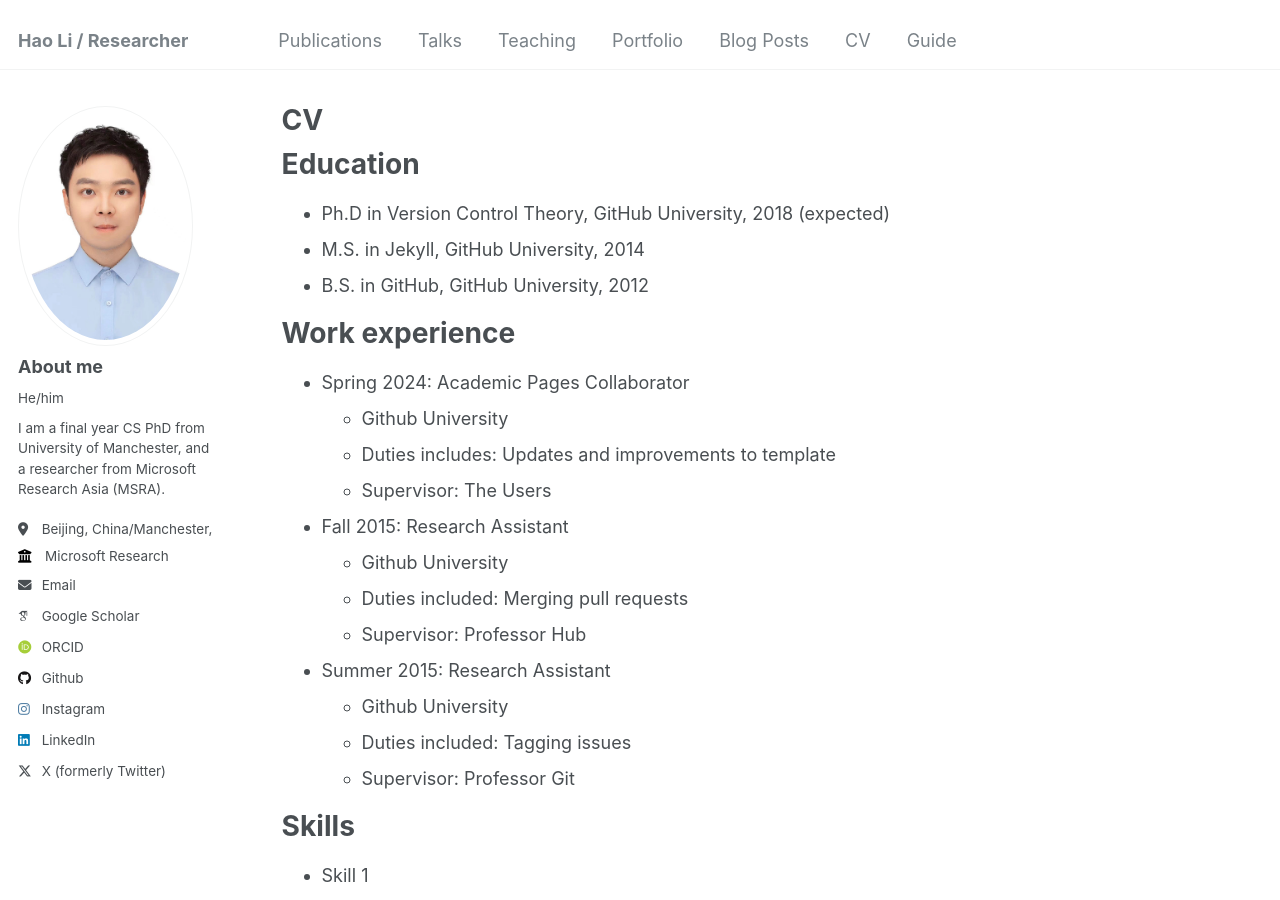
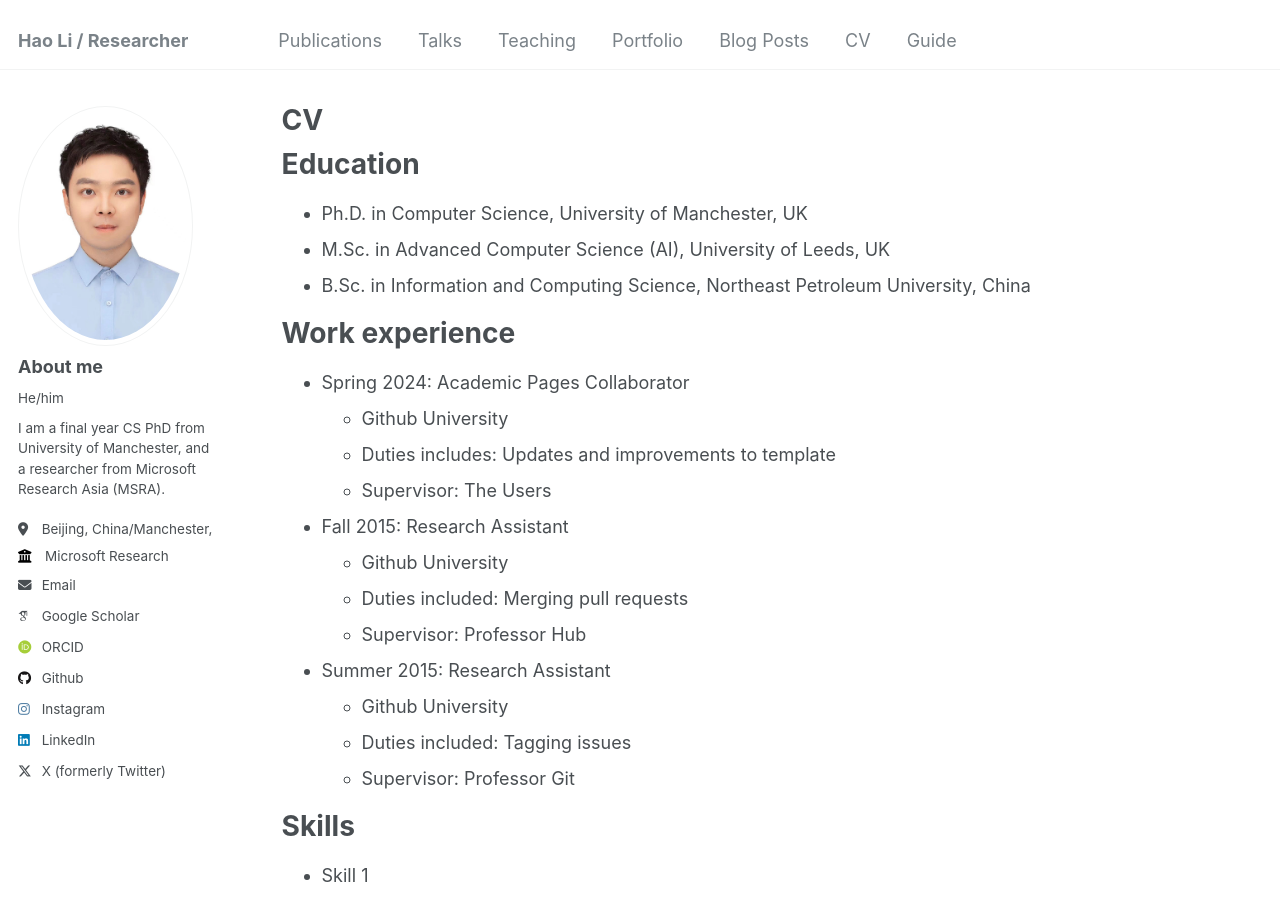
Before and after one commit to HaoBytes/HaoBytes.github.io, a Jekyll site: the page built from _pages/cv.md, in a window 1280 px wide and 900 px high. Built offline with Jekyll 4.4.1, drawn with Linux system fonts in a browser that asks for light colours; some web fonts are replaced.

Commit message:
Update cv.md

```diff
--- a/_pages/cv.md
+++ b/_pages/cv.md
@@ -11,9 +11,9 @@
 
 Education
 ======
-* Ph.D in Version Control Theory, GitHub University, 2018 (expected)
-* M.S. in Jekyll, GitHub University, 2014
-* B.S. in GitHub, GitHub University, 2012
+* Ph.D. in Computer Science, University of Manchester, UK
+* M.Sc. in Advanced Computer Science (AI), University of Leeds, UK
+* B.Sc. in Information and Computing Science, Northeast Petroleum University, China
 
 Work experience
 ======
```
